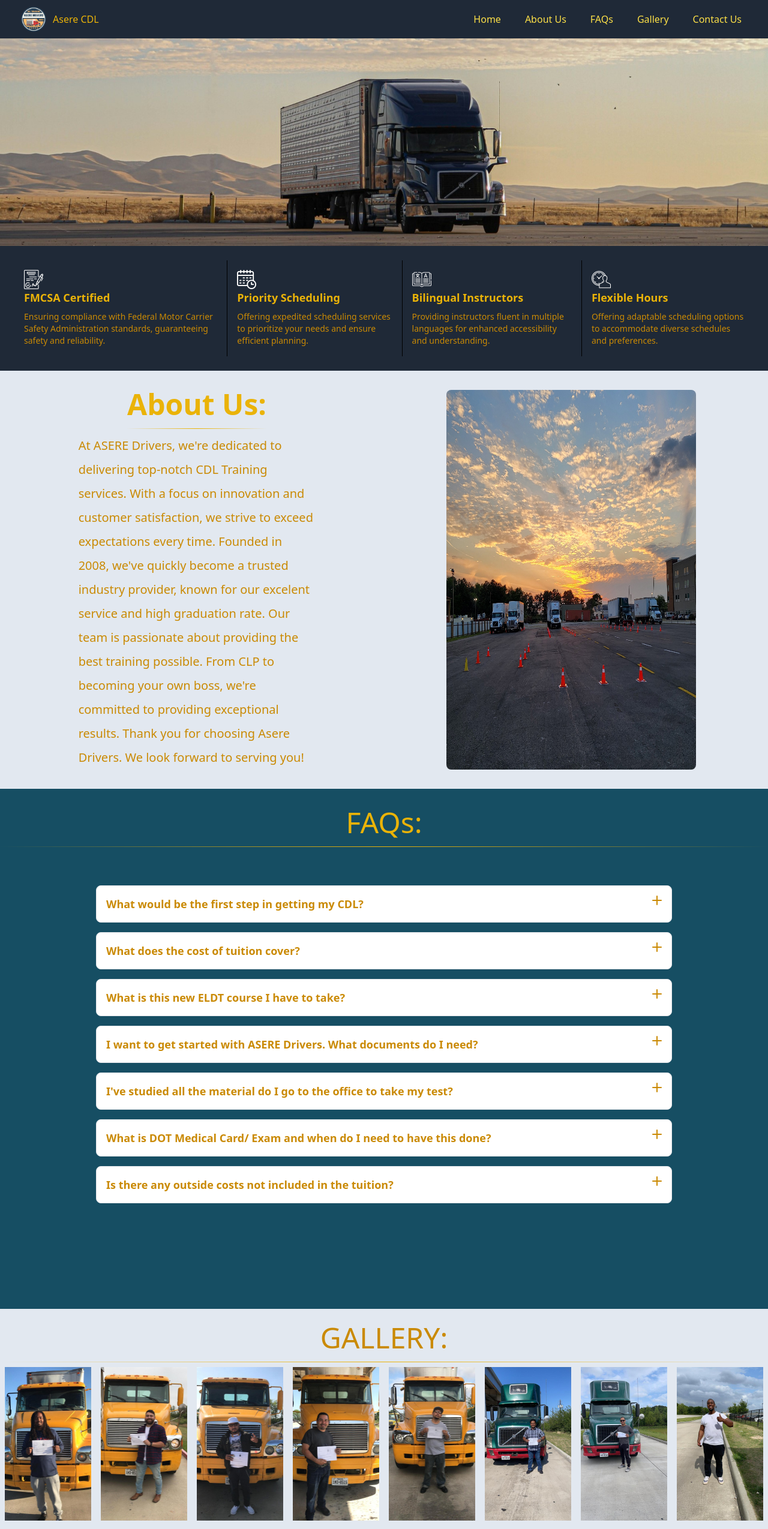
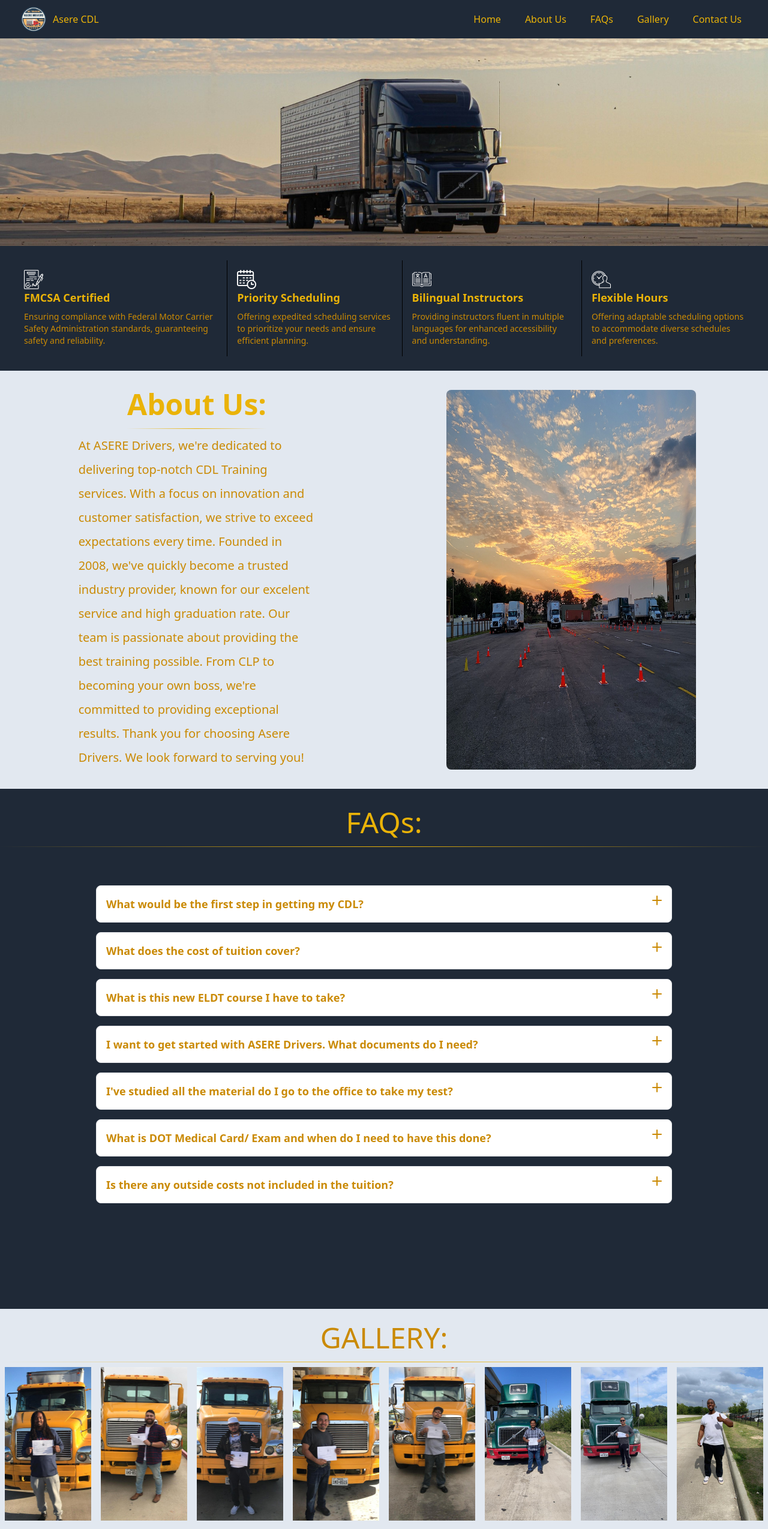
Before and after one commit to dragomirNonov/asere-drivers, a React (Vite) app: page / in a window 1280 px wide. Shown: the top 2549 px of the page at 60% size. Built offline with nearby package versions, Linux system fonts and the light colour scheme.

Commit message:
changed some styles

```diff
--- a/src/App.jsx
+++ b/src/App.jsx
@@ -10,7 +10,7 @@ import Navbar from "./components/Navbar";
 
 export default function App() {
   return (
-    <div className="bg-slate-200 flex flex-col">
+    <div className="bg-slate-200 flex flex-col ">
       {/* <Menu /> */}
       <Navbar />
       <img src={truck} className="w-auto h-100 " alt="Truck" id="home" />
--- a/src/components/ContactUS.jsx
+++ b/src/components/ContactUS.jsx
@@ -6,7 +6,7 @@ import socials from "../assets/socials.png";
 
 const ContactUs = () => {
   return (
-    <div className="md:p-4" id="contactus">
+    <div className="md:p-4 bg-gray-800" id="contactus">
       <h2
         className="text-yellow-600 text-2xl md:text-5xl flex justify-center  mt-6 pb-4"
         style={{
--- a/src/components/FAQs.jsx
+++ b/src/components/FAQs.jsx
@@ -2,7 +2,7 @@ import Accordion from "./accordion";
 
 const FAQs = () => {
   return (
-    <div className="bg-cyan-900 flex  flex-col justify-center pt-8" id="faq">
+    <div className="bg-gray-800 flex  flex-col justify-center pt-8" id="faq">
       <h2
         className="text-2xl text-yellow-500 md:text-5xl flex justify-center  pb-4"
         style={{
--- a/src/components/Navbar.jsx
+++ b/src/components/Navbar.jsx
@@ -48,7 +48,7 @@ const Navbar = () => {
               {navlinks.map((link, index) => (
                 <a
                   key={index}
-                  className="text-yellow-300 transition-all duration-500 hover:bg-gray-600 hover:text-yelow-500 px-3 py-2 rounded-md text-md font-medium"
+                  className="text-yellow-500 transition-all duration-500 hover:bg-gray-600 hover:text-yelow-500 px-3 py-2 rounded-md text-md font-medium"
                   href={link.link}
                 >
                   {link.title}
@@ -76,7 +76,7 @@ const Navbar = () => {
             {navlinks.map((link, index) => (
               <a
                 key={index}
-                className="text-yellow-400 hover:bg-gray-700 block px-3 py-2 rounded-md text-base font-medium"
+                className="text-yellow-500 hover:bg-gray-700 block px-3 py-2 rounded-md text-base font-medium"
                 href={link.link}
               >
                 {link.title}
```
